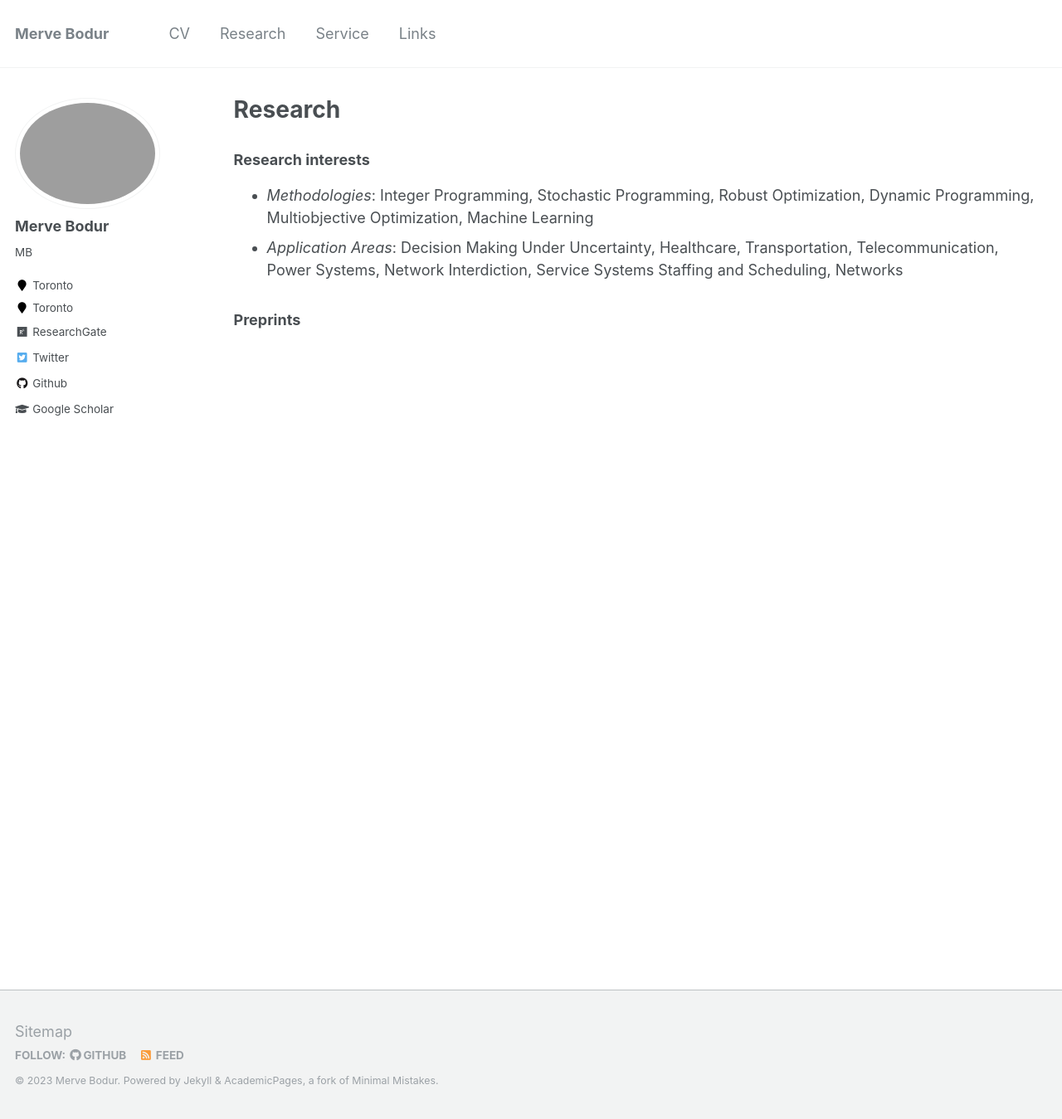
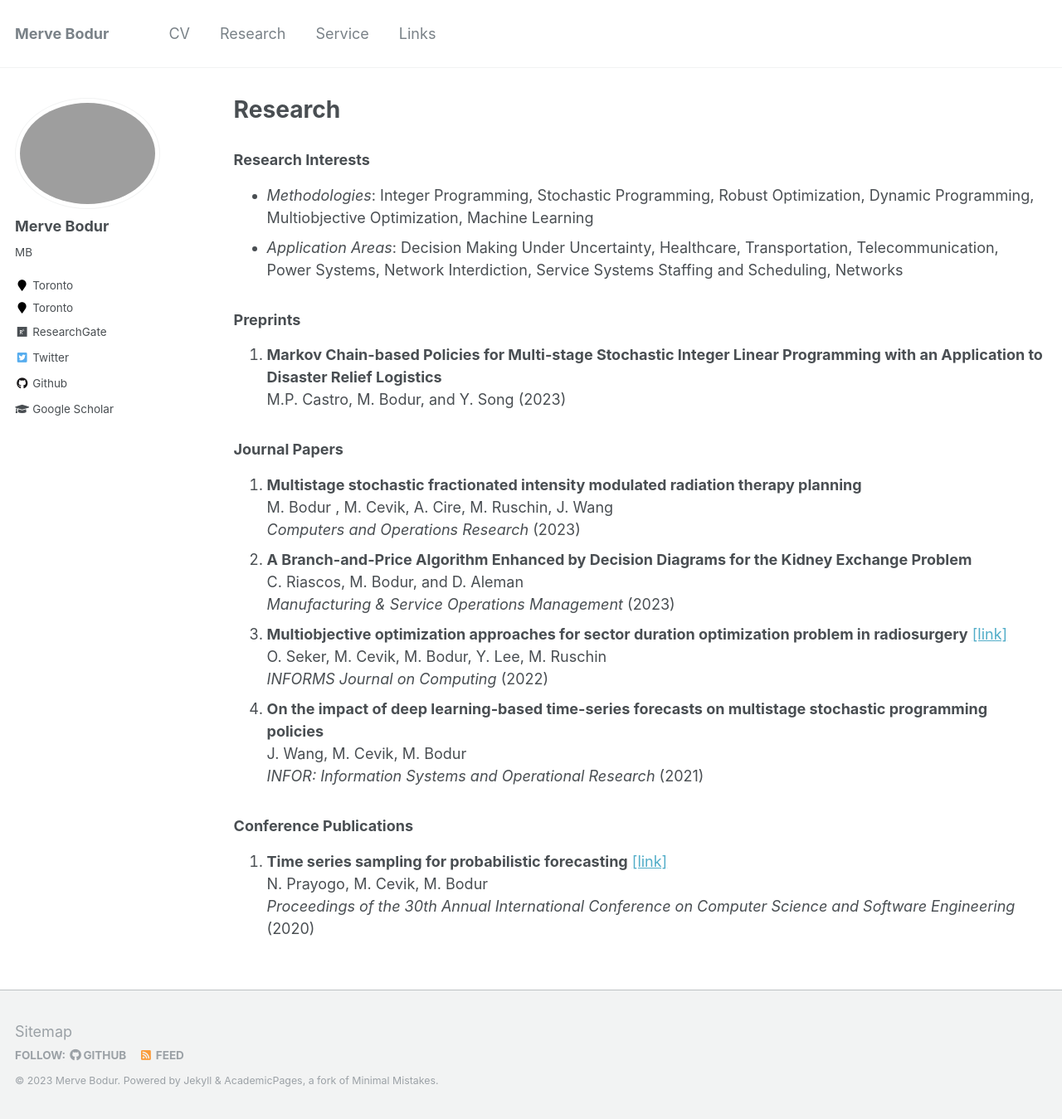
Before and after one commit to mervebodur/mervebodur.github.io, a Jekyll site: the page built from _pages/research.md, in a window 1280 px wide and 1349 px high. Shown: the whole window at 83% size. Built offline with Jekyll 4.4.1, drawn with Linux system fonts in a browser that asks for light colours.

Commit message:
Update research.md

```diff
--- a/_pages/research.md
+++ b/_pages/research.md
@@ -5,8 +5,30 @@ permalink: /research/
 author_profile: true
 ---
 
-### Research interests
+### Research Interests
 - *Methodologies*: Integer Programming, Stochastic Programming, Robust Optimization, Dynamic Programming, Multiobjective Optimization, Machine Learning
 - *Application Areas*: Decision Making Under Uncertainty, Healthcare, Transportation, Telecommunication, Power Systems, Network Interdiction, Service Systems Staffing and Scheduling, Networks
 
 ### Preprints
+1. **Markov Chain-based Policies for Multi-stage Stochastic Integer Linear Programming with an Application to Disaster Relief Logistics**\
+M.P. Castro, M. Bodur, and Y. Song (2023)
+
+### Journal Papers
+1. **Multistage stochastic fractionated intensity modulated radiation therapy planning**\
+M. Bodur , M. Cevik, A. Cire, M. Ruschin, J. Wang\
+*Computers and Operations Research* (2023)
+1. **A Branch-and-Price Algorithm Enhanced by Decision Diagrams for the Kidney Exchange Problem**\
+C. Riascos, M. Bodur, and D. Aleman\
+*Manufacturing & Service Operations Management* (2023)
+1. **Multiobjective optimization approaches for sector duration optimization problem in radiosurgery** [[link]](https://arxiv.org/pdf/2104.13878.pdf)\
+O. Seker, M. Cevik, M. Bodur, Y. Lee, M. Ruschin\
+*INFORMS Journal on Computing* (2022)
+1. **On the impact of deep learning-based time-series forecasts on multistage stochastic programming policies**\
+J. Wang, M. Cevik, M. Bodur\
+*INFOR: Information Systems and Operational Research* (2021)
+
+
+### Conference Publications
+1. **Time series sampling for probabilistic forecasting** [[link]](https://dl.acm.org/doi/abs/10.5555/3432601.3432621)\
+N. Prayogo, M. Cevik, M. Bodur\
+*Proceedings of the 30th Annual International Conference on Computer Science and Software Engineering* (2020)
```
